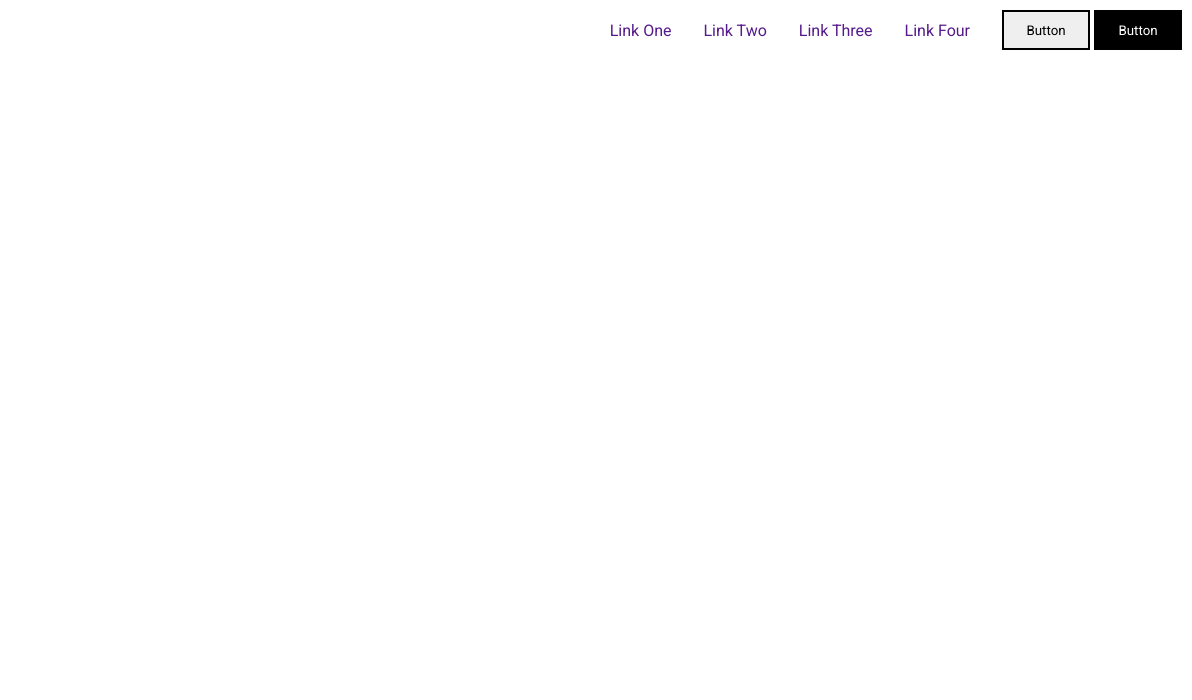
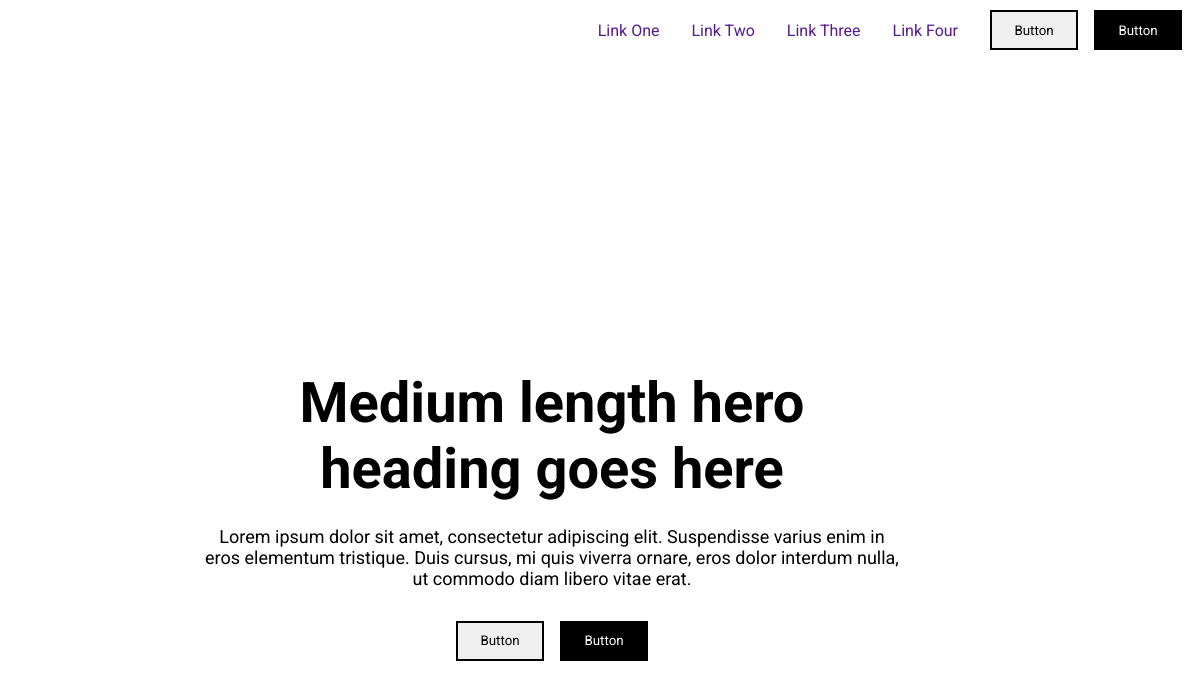
Before and after one commit to levicassio/WebStandards-aulas, a plain HTML site: page 13abril/relume.html in a window 1280 px wide. Shown: the full height of the page, 88-1280 px from the left. Drawn offline with Linux system fonts and the light colour scheme.

Commit message:
Feat: add hero (relume page)

```diff
--- a/13abril/relume.html
+++ b/13abril/relume.html
@@ -28,5 +28,20 @@
             </nav>
         </div>
     </header>
+
+    <main>
+        <img src="" alt="">
+        <div class="container-main">
+           <div class="content-main">
+                <h2>Medium length hero heading goes here</h2>
+                <p>Lorem ipsum dolor sit amet, consectetur adipiscing elit. Suspendisse varius enim in eros elementum tristique. Duis cursus, mi quis viverra ornare, eros dolor interdum nulla, ut commodo diam libero vitae erat.</p>
+            </div>
+
+            <div class="buttons-main">
+                <button class="btn-primary">Button</button>
+                <button class="btn-secondary">Button</button>
+            </div>
+        </div>
+    </main>
 </body>
 </html>
--- a/13abril/style/relume.css
+++ b/13abril/style/relume.css
@@ -22,6 +22,7 @@ nav > a {
     display: flex;
     align-items: center;
 }
+
 .btn-primary {
     border: 2px solid #000000;
     padding: 8px;
@@ -37,3 +38,38 @@ nav > a {
     background-color: #000000;
     color: #ffffff;
 }
+
+.buttons-header {
+    display: flex;
+    gap: 16px;
+}
+
+.container-main {
+    display: flex;
+    align-items: center;
+    justify-content: center;
+    flex-direction: column;
+    text-align: center;
+    gap: 32px;
+    padding: 290.5px;
+}
+
+.content-main {
+    display: flex;
+    align-items: center;
+    flex-direction: column;
+    gap: 24px;
+}
+
+.content-main > h2 {
+    font-size: 56px;
+}
+
+.content-main {
+    font-size: 18px;
+}
+
+.buttons-main {
+    display: flex;
+    gap: 16px;
+}
```
